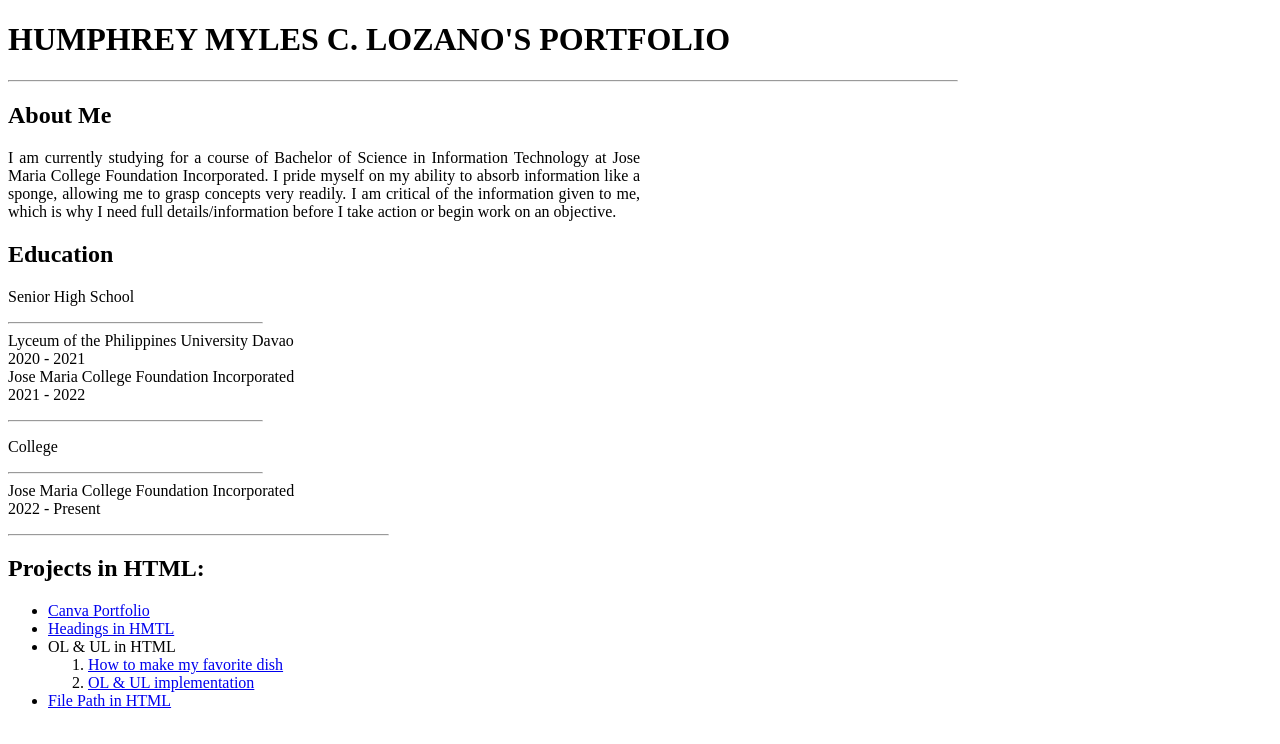
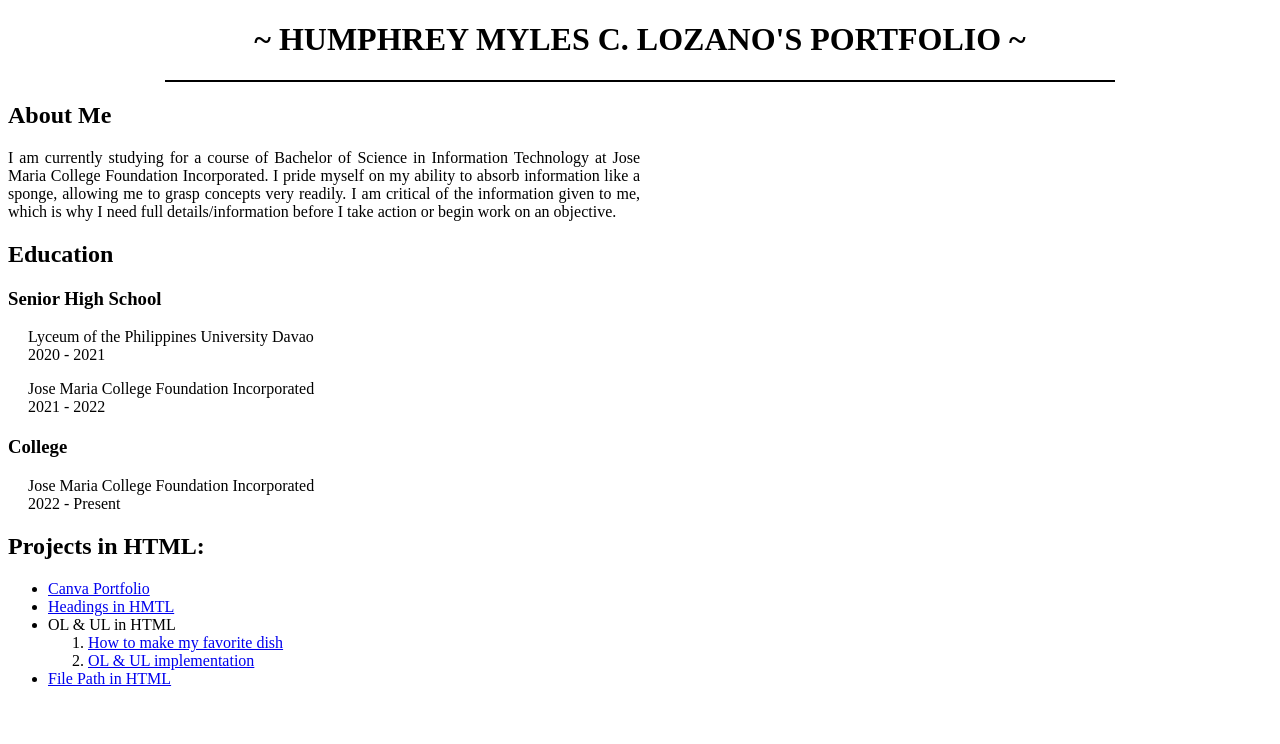
Before and after one commit to MylesLozano/Lozano_HTMLWorks-GithubHosting, a plain HTML site: page index.html in a window 1280 px wide. Drawn offline with Linux system fonts and the light colour scheme.

Commit message:
Adjusted css

```diff
--- a/index.html
+++ b/index.html
@@ -5,43 +5,43 @@
     <meta name="viewport" content="width=device-width, initial-scale=1.0">
     <link rel="stylesheet" href="styles.css">
     <title>Lozano-GithubHosted-Portfolio</title>
-    <!-- Code by Humphrey Myles C. Lozano -->
 </head>
 <body>
-    <h1>HUMPHREY MYLES C. LOZANO'S PORTFOLIO</h1>
+    <header>
+        <h1>~ HUMPHREY MYLES C. LOZANO'S PORTFOLIO ~</h1>
         <hr>
+    </header>
+    <section>
         <h2>About Me</h2>
-    <p style="width: 50%; text-align: justify;"> I am currently studying for a course of Bachelor of Science in Information Technology at Jose Maria College Foundation Incorporated.
+        <p>I am currently studying for a course of Bachelor of Science in Information Technology at Jose Maria College Foundation Incorporated.
             I pride myself on my ability to absorb information like a sponge, allowing me to grasp concepts very readily.
             I am critical of the information given to me, which is why I need full details/information before I take action or begin work on an objective.</p>
+    </section>
+    <section>
         <h2>Education</h2>
-    <p>Senior High School
-       <br>
-       <hr style="width: 20%;">
-       Lyceum of the Philippines University Davao
-       <br>
-       2020 - 2021
-       <br>
-       Jose Maria College Foundation Incorporated
-       <br>
-       2021 - 2022</p>
-       <hr style="width: 20%;">
-    <p>College
-       <br>
-       <hr style="width: 20%;">
-       Jose Maria College Foundation Incorporated
-       <br>
-       2022 - Present</p>
-    <hr style="width: 30%;">
+        <article>
+            <h3>Senior High School</h3>
+            <p>Lyceum of the Philippines University Davao<br>2020 - 2021</p>
+            <p>Jose Maria College Foundation Incorporated<br>2021 - 2022</p>
+        </article>
+        <article>
+            <h3>College</h3>
+            <p>Jose Maria College Foundation Incorporated<br>2022 - Present</p>
+        </article>
+    </section>
+    <section>
         <h2>Projects in HTML:</h2>
         <ul>
             <li><a href="https://lozano.my.canva.site/portfolio" target="_blank">Canva Portfolio</a></li>
             <li><a href="Lozano_Headings in HTML/exercise_index.html" target="_blank">Headings in HMTL</a></li>
-        <li>OL & UL in HTML<ol>
+            <li>OL & UL in HTML
+                <ol>
                     <li><a href="https://myleslozano.github.io/Lozano_UL-OL/" target="_blank">How to make my favorite dish</a></li>
                     <li><a href="https://myleslozano.github.io/Lozano_UL-OL-Implementation-/" target="_blank">OL & UL implementation</a></li>
-        </ol></li>
+                </ol>
+            </li>
             <li><a href="https://myleslozano.github.io/Lozano_FilePath/" target="_blank">File Path in HTML</a></li>
         </ul>
+    </section>
 </body>
 </html>
--- a/styles.css
+++ b/styles.css
@@ -3,3 +3,26 @@ hr {
     text-align: left;
     margin-left: 0;
 }
+
+h1 {
+    text-align: center;
+}
+
+hr {
+    width: 75%;
+    margin: auto;
+    border: 1px solid;
+}
+
+p {
+    width: 50%;
+    text-align: justify;
+}
+
+article {
+    margin-bottom: 20px;
+}
+
+article p {
+    margin-left: 20px;
+}
```
Lines whose indentation alone changed are shown as unchanged.
